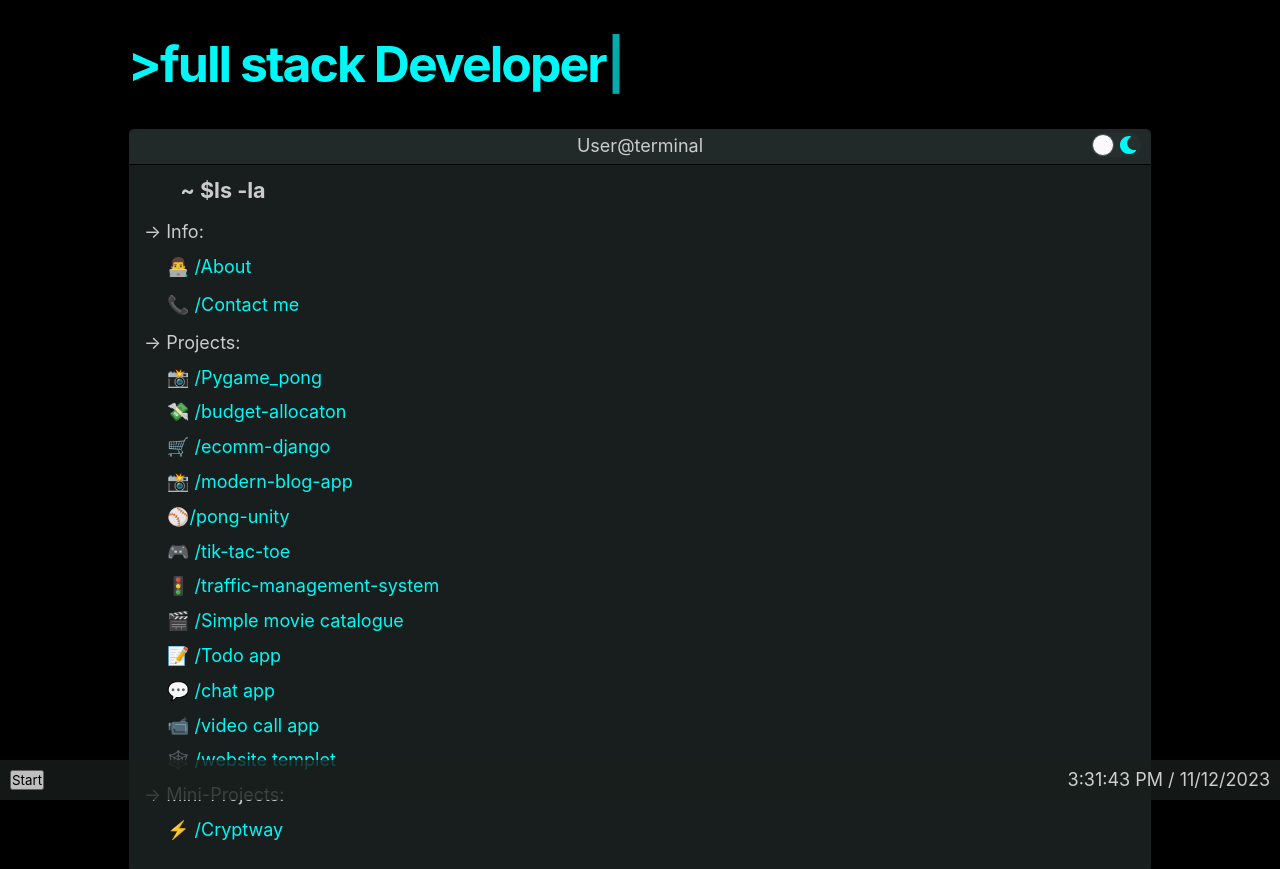
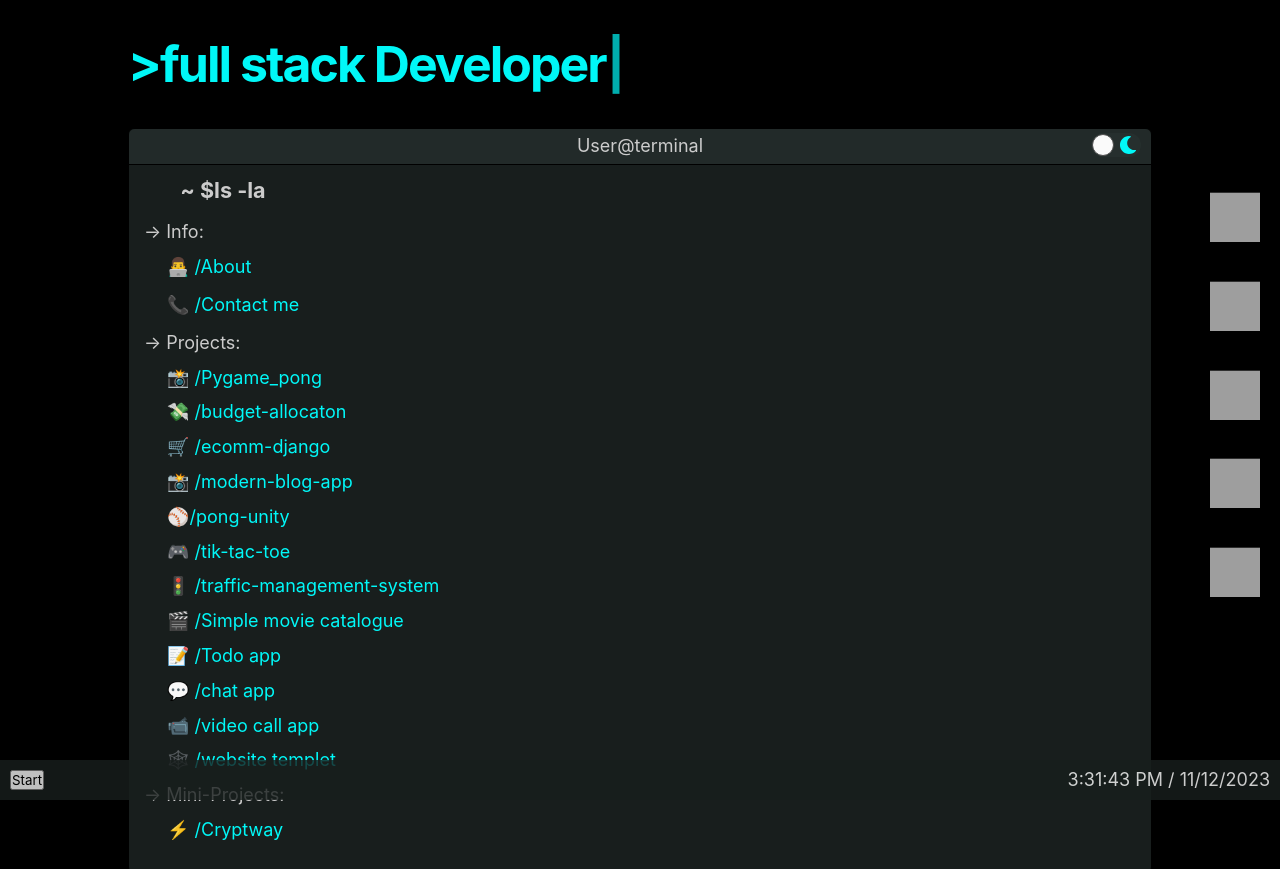
Before and after one commit to yashbhangale/yashbhangale.github.io, a Gatsby site: page / in a window 1280 px wide. Shown: the top 869 px of the page. Built offline with nearby package versions, Linux system fonts and the light colour scheme; Gatsby itself is replaced by a stand-in of ours; some packages are replaced by stand-ins of ours; grey boxes are pictures that could not be loaded.

Commit message:
added desktop icons

```diff
--- /dev/null
+++ b/src/components/DesktopIcons.js
@@ -0,0 +1,32 @@
+// DesktopIcons.js
+import React from 'react';
+import './DesktopIcons.css';
+
+const DesktopIcons = () => {
+  return (
+    <div className="desktop-icons">
+      <div className="desktop-icon">
+        <img src="https://github.githubassets.com/assets/GitHub-Mark-ea2971cee799.png" width={50} alt="Icon 1" />
+      </div>
+      <br/>
+      <div className="desktop-icon">
+        <img src="https://upload.wikimedia.org/wikipedia/commons/thumb/c/ca/LinkedIn_logo_initials.png/640px-LinkedIn_logo_initials.png" width={50} alt="Icon 2" />
+      </div>
+      <br/>
+      <div className="desktop-icon">
+        <img src="https://leetcode.com/static/images/LeetCode_logo_rvs.png" width={50} alt="Icon 2" />
+      </div>
+      <br/>
+      <div className="desktop-icon">
+        <img src="https://static.vecteezy.com/system/resources/previews/020/964/377/original/gmail-mail-icon-for-web-design-free-png.png" width={50} alt="Icon 2" />
+      </div>
+      <br/>
+      <div className="desktop-icon">
+        <img src="https://www.freepnglogos.com/x-logo-twitter-transparent-logo-download-3.png" width={50} alt="Icon 2" />
+      </div>
+      {/* Add more icons as needed */}
+    </div>
+  );
+};
+
+export default DesktopIcons;
--- /dev/null
+++ b/src/components/Desktopicons.css
@@ -0,0 +1,30 @@
+/* DesktopIcons.css */
+.desktop-icons {
+  position: fixed;
+  top: 50%;
+  right: 20px;
+  transform: translateY(-50%);
+  display: flex;
+  flex-direction: column;
+  align-items: center;
+  z-index: 1000; /* Adjust the z-index as needed */
+}
+
+.desktop-icon {
+  margin-bottom: 10px;
+  text-align: center;
+}
+
+.desktop-icon img {
+  width: 50px; /* Adjust the icon width as needed */
+  height: 50px; /* Adjust the icon height as needed */
+  display: block;
+  margin: 0 auto;
+}
+
+/* Add media query to hide icons on mobile devices */
+@media (max-width: 767px) {
+  .desktop-icons {
+    display: none;
+  }
+}
--- a/src/pages/index.js
+++ b/src/pages/index.js
@@ -5,6 +5,7 @@ import Seo from "../components/seo"
 import LsDisplay from "../components/LsDisplay"
 import Header from "../components/header"
 import MainComponent from "../components/MainComponent"
+import DesktopIcons from "../components/DesktopIcons"
 
 const IndexPage = () => (
   <>
@@ -16,6 +17,7 @@ const IndexPage = () => (
       </div>
     </Layout>
     <MainComponent />
+    <DesktopIcons />
   </>
 )
 
```
Also changed, not shown: src/components/github.png (added), src/components/link.png (added).
